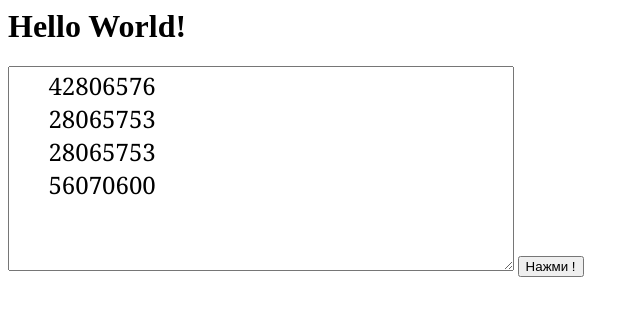
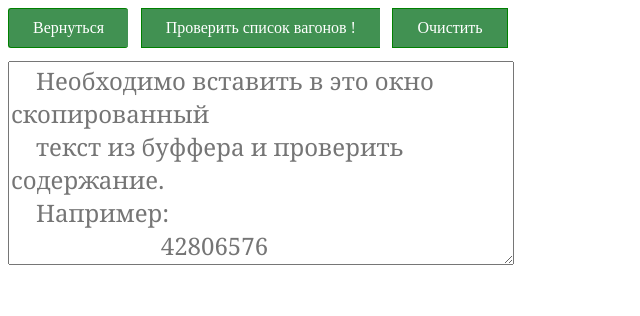
Before and after one commit to ssr4/python_flask, a Flask app: page /from_buffer in a window 1280 px wide. Shown: the top 316 px of the page, without its empty margins (0-640 px from the left). Run offline with Flask 2, Linux system fonts and the light colour scheme; some libraries are stand-ins or nearby versions.

Commit message:
изменил стилистику

```diff
--- a/static/css/style.css
+++ b/static/css/style.css
@@ -170,3 +170,29 @@ body {
   font-family: Cambria, Cochin, Georgia, Times, 'Times New Roman', serif;
   width: 20%;
 }
+
+.btn-group a {
+  background-color: #419152; /* Green background */
+  border: 1px solid green; /* Green border */
+  color: white; /* White text */
+  padding: 10px 24px; /* Some padding */
+  margin-right: 1%;
+  cursor: pointer; /* Pointer/hand icon */
+  float: left; /* Float the buttons side by side */
+}
+
+.btn-group a:not(:last-child) {
+  border-right: none; /* Prevent double borders */
+}
+
+/* Clear floats (clearfix hack) */
+.btn-group:after {
+  content: '';
+  clear: both;
+  display: table;
+}
+
+/* Add a background color on hover */
+.btn-group a:hover {
+  background-color: #59be6e;
+}
--- a/static/js/buffer.js
+++ b/static/js/buffer.js
@@ -3,12 +3,26 @@ const excel = new ex.Excel()
 let code, subgr
 
 document.addEventListener('DOMContentLoaded', () => {
+  const area = document.querySelector('.area')
   setDynamicResizeOfTextArea()
   document.getElementById('btnClick').addEventListener('click', () => {
     document.querySelector('.loader').style.visibility = 'visible'
-    searchVagonsInText(document.querySelector('.area').value)
+    clearAll()
+    searchVagonsInText(area.value)
+  })
+  document.getElementById('btnClear').addEventListener('click', () => {
+    excel._vagons = {}
+    area.value = []
+    clearAll()
   })
 })
+
+function clearAll() {
+  document.querySelector('.tableAll').style.display = 'none'
+  document.querySelector('.tableBody').innerHTML = ''
+  document.getElementById('countVag').style.visibility = 'hidden'
+  document.getElementById('countVag').innerHTML = 'Количество вагонов: '
+}
 
 function setDynamicResizeOfTextArea() {
   // максимальная высота поля для ввода текста - 60 процентов от всей высоты экрана
--- a/static/js/excel.js
+++ b/static/js/excel.js
@@ -160,7 +160,9 @@ export class Excel {
     }
     document.querySelector('.tableAll').style.display = 'block'
     document.getElementById('countVag').style.visibility = 'visible'
-    document.getElementById('countVag').innerHTML += mas.length
+    document.getElementById(
+      'countVag'
+    ).innerHTML = `Количество вагонов: ${mas.length}`
   }
 
   alertMessage(text, btn1, btn2) {
--- a/templates/buffer.html
+++ b/templates/buffer.html
@@ -8,20 +8,24 @@
   />
 </head>
 <!doctype html>
-    <h1>Hello World!</h1>
-    <textarea class="area" style="height: 40%; width: 40%">
-      42806576
-      28065753
-      28065753
-      56070600
-      </textarea
-    >
-    <button id="btnClick">Нажми !</button>
+    <title>Загрузка вагонов из буффера</title>
+    <div class="btn-group">
+      <a href="{{ url_for('main') }}" class="btn" style="margin-bottom: 1%;">Вернуться</a>
+      <a id ="btnClick">Проверить список вагонов !</a>
+      <a id ="btnClear">Очистить</a>
+    </div>
+    <textarea placeholder="    Необходимо вставить в это окно скопированный
+    текст из буффера и проверить содержание.
+    Например:
+                        42806576
+                        28065753
+                        28065753
+                        56070600" class="area" style="height: 40%; width: 40%"></textarea>
     <span class="loader" style="visibility: hidden"></span>
     <div
       style="text-align: center; width: 100%; font-size: 25px; margin-top: 2%"
     >
-      <a id="countVag" style="visibility: hidden">Количество вагонов: </a>
+      <a id="countVag" style="visibility: hidden; margin-bottom: 2%;">Количество вагонов: </a>
     </div>
     <div class="scroll-table tableAll">
       <table>
```
